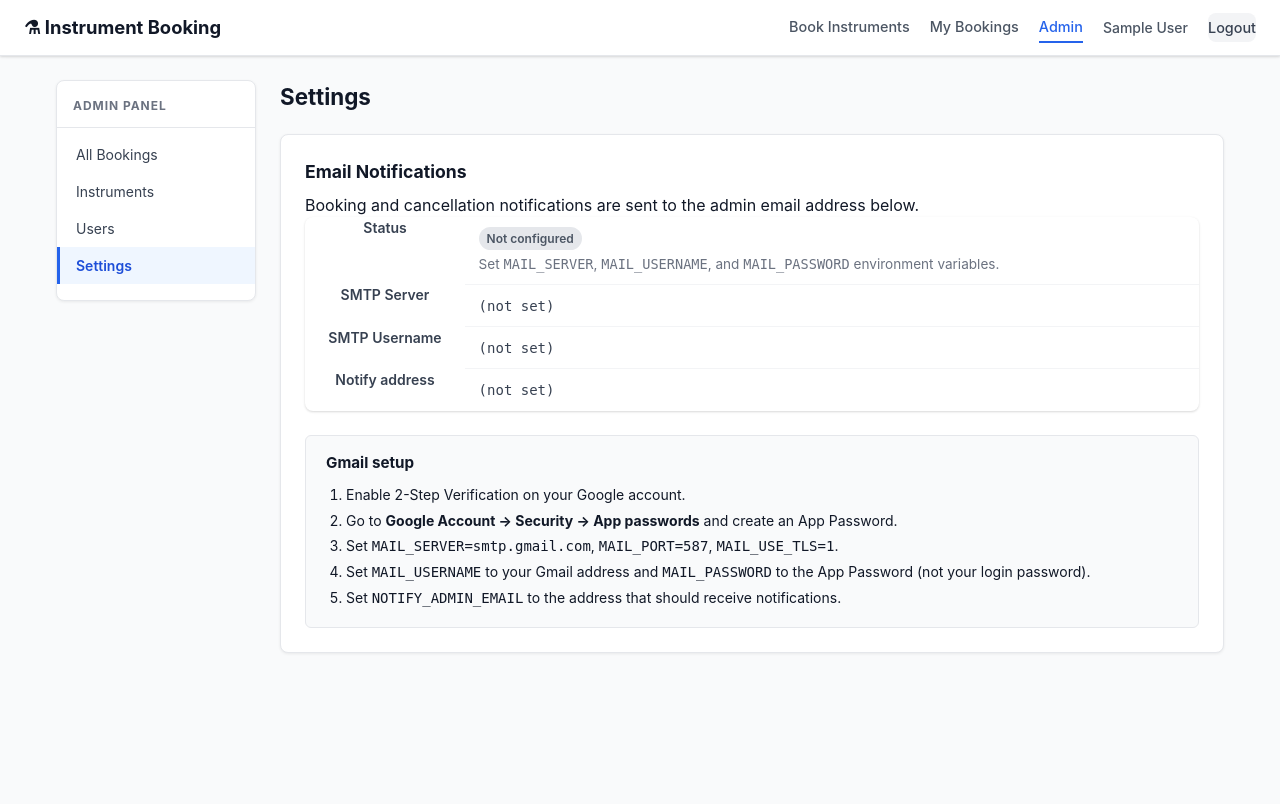
After one commit to alexyudragonsword-collab/Equip_booking, a Flask app: page /admin/settings in a window 1280 px wide. The commit adds this page. Run offline with Flask 3, Linux system fonts and the light colour scheme; a user stored in the database is signed in; tables that the repository leaves empty hold one stand-in row (values such as "Sample post"); some libraries are stand-ins or nearby versions.

Commit message:
Fix email notifications: raise log level and add test-email endpoint
- mailer.py: elevate "not configured" log from DEBUG to WARNING so it
  appears in Railway/Render logs at default INFO+ level
- mailer.py: add synchronous test_send() that returns (ok, message)
  for in-browser SMTP config verification
- routes/admin.py: add /admin/settings page showing MAIL_SERVER,
  MAIL_USERNAME, NOTIFY_ADMIN_EMAIL status (configured/not configured)
- routes/admin.py: add /admin/settings/test-email POST endpoint that
  calls test_send() synchronously and returns JSON result
- templates/admin/settings.html: settings page with config table,
  Send Test Email button, and Gmail App Password setup instructions
- templates/admin/base_admin.html: add Settings link to sidebar nav
- static/css/admin.css: styles for settings page

https://claude.ai/code/session_01PBjjAP9ciJ6e9bw1E5YeK2

```diff
--- a/routes/admin.py
+++ b/routes/admin.py
@@ -4,7 +4,7 @@ from flask import Blueprint, render_template, request, jsonify, abort, current_a
 from flask_login import login_required, current_user
 from extensions import db
 from models import User, Instrument, Booking
-from mailer import notify_booking_cancelled
+from mailer import notify_booking_cancelled, test_send
 
 admin_bp = Blueprint('admin', __name__, url_prefix='/admin')
 
@@ -211,3 +211,32 @@ def delete_user(user_id):
     db.session.delete(user)
     db.session.commit()
     return jsonify({'success': True})
+
+
+@admin_bp.route('/settings')
+@login_required
+@admin_required
+def settings():
+    cfg = current_app.config
+    email_configured = bool(cfg.get('MAIL_SERVER') and cfg.get('MAIL_USERNAME') and cfg.get('MAIL_PASSWORD'))
+    notify_to = cfg.get('NOTIFY_ADMIN_EMAIL') or '(not set)'
+    mail_server = cfg.get('MAIL_SERVER') or '(not set)'
+    mail_username = cfg.get('MAIL_USERNAME') or '(not set)'
+    return render_template(
+        'admin/settings.html',
+        email_configured=email_configured,
+        notify_to=notify_to,
+        mail_server=mail_server,
+        mail_username=mail_username,
+    )
+
+
+@admin_bp.route('/settings/test-email', methods=['POST'])
+@login_required
+@admin_required
+def test_email():
+    to = current_app.config.get('NOTIFY_ADMIN_EMAIL') or current_app.config.get('ADMIN_EMAIL')
+    if not to:
+        return jsonify({'success': False, 'error': 'NOTIFY_ADMIN_EMAIL is not configured.'}), 400
+    ok, message = test_send(current_app._get_current_object(), to)
+    return jsonify({'success': ok, 'message': message})
--- a/static/css/admin.css
+++ b/static/css/admin.css
@@ -73,3 +73,59 @@
   .admin-layout { flex-direction: column; }
   .admin-sidebar { width: 100%; position: static; }
 }
+
+/* ===== Settings page ===== */
+.settings-section {
+  background: #fff;
+  border: 1px solid #e5e7eb;
+  border-radius: 8px;
+  padding: 1.5rem;
+  margin-bottom: 1.5rem;
+  box-shadow: 0 1px 3px rgba(0,0,0,0.07);
+}
+
+.settings-section h2 {
+  font-size: 1.1rem;
+  margin: 0 0 0.5rem;
+}
+
+.settings-table th {
+  width: 160px;
+  font-weight: 600;
+  color: #374151;
+  vertical-align: top;
+}
+
+.settings-hint {
+  display: block;
+  font-size: 0.85rem;
+  color: #6b7280;
+  margin-top: 0.25rem;
+}
+
+.test-email-row {
+  display: flex;
+  align-items: center;
+  gap: 1rem;
+  margin-top: 1rem;
+}
+
+.settings-hint-block {
+  margin-top: 1.5rem;
+  padding: 1rem 1.25rem;
+  background: #f9fafb;
+  border: 1px solid #e5e7eb;
+  border-radius: 6px;
+  font-size: 0.875rem;
+}
+
+.settings-hint-block h3 {
+  font-size: 0.95rem;
+  margin: 0 0 0.5rem;
+}
+
+.settings-hint-block ol {
+  margin: 0;
+  padding-left: 1.25rem;
+  line-height: 1.8;
+}
--- a/templates/admin/base_admin.html
+++ b/templates/admin/base_admin.html
@@ -11,6 +11,7 @@
       <a href="{{ url_for('admin.bookings') }}" {% if request.endpoint == 'admin.bookings' %}class="active"{% endif %}>All Bookings</a>
       <a href="{{ url_for('admin.instruments') }}" {% if request.endpoint == 'admin.instruments' %}class="active"{% endif %}>Instruments</a>
       <a href="{{ url_for('admin.users') }}" {% if request.endpoint == 'admin.users' %}class="active"{% endif %}>Users</a>
+      <a href="{{ url_for('admin.settings') }}" {% if request.endpoint == 'admin.settings' %}class="active"{% endif %}>Settings</a>
     </nav>
   </aside>
   <main class="admin-main">
--- /dev/null
+++ b/templates/admin/settings.html
@@ -0,0 +1,95 @@
+{% extends 'admin/base_admin.html' %}
+{% block title %}Admin – Settings{% endblock %}
+
+{% block admin_content %}
+<div class="admin-page-header">
+  <h1>Settings</h1>
+</div>
+
+<section class="settings-section">
+  <h2>Email Notifications</h2>
+  <p>Booking and cancellation notifications are sent to the admin email address below.</p>
+
+  <table class="data-table settings-table">
+    <tbody>
+      <tr>
+        <th>Status</th>
+        <td>
+          {% if email_configured %}
+            <span class="badge badge-active">Configured</span>
+          {% else %}
+            <span class="badge badge-inactive">Not configured</span>
+            <span class="settings-hint">
+              Set <code>MAIL_SERVER</code>, <code>MAIL_USERNAME</code>, and <code>MAIL_PASSWORD</code> environment variables.
+            </span>
+          {% endif %}
+        </td>
+      </tr>
+      <tr>
+        <th>SMTP Server</th>
+        <td><code>{{ mail_server }}</code></td>
+      </tr>
+      <tr>
+        <th>SMTP Username</th>
+        <td><code>{{ mail_username }}</code></td>
+      </tr>
+      <tr>
+        <th>Notify address</th>
+        <td><code>{{ notify_to }}</code></td>
+      </tr>
+    </tbody>
+  </table>
+
+  {% if email_configured %}
+  <div class="test-email-row">
+    <button class="btn btn-primary" id="btnTestEmail" onclick="sendTestEmail()">Send Test Email</button>
+    <span id="testEmailStatus" class="status-msg" style="display:none"></span>
+  </div>
+  {% endif %}
+
+  <div class="settings-hint-block">
+    <h3>Gmail setup</h3>
+    <ol>
+      <li>Enable 2-Step Verification on your Google account.</li>
+      <li>Go to <strong>Google Account → Security → App passwords</strong> and create an App Password.</li>
+      <li>Set <code>MAIL_SERVER=smtp.gmail.com</code>, <code>MAIL_PORT=587</code>, <code>MAIL_USE_TLS=1</code>.</li>
+      <li>Set <code>MAIL_USERNAME</code> to your Gmail address and <code>MAIL_PASSWORD</code> to the App Password (not your login password).</li>
+      <li>Set <code>NOTIFY_ADMIN_EMAIL</code> to the address that should receive notifications.</li>
+    </ol>
+  </div>
+</section>
+
+{% if email_configured %}
+<script>
+const CSRF = document.querySelector('meta[name="csrf-token"]').content;
+
+function sendTestEmail() {
+  const btn = document.getElementById('btnTestEmail');
+  const status = document.getElementById('testEmailStatus');
+  btn.disabled = true;
+  btn.textContent = 'Sending…';
+  status.style.display = 'none';
+
+  fetch('/admin/settings/test-email', {
+    method: 'POST',
+    headers: { 'X-CSRFToken': CSRF },
+  })
+  .then(r => r.json())
+  .then(data => {
+    btn.disabled = false;
+    btn.textContent = 'Send Test Email';
+    status.textContent = data.message || (data.success ? 'Sent!' : 'Failed.');
+    status.className = `status-msg status-${data.success ? 'success' : 'danger'}`;
+    status.style.display = 'inline-block';
+  })
+  .catch(err => {
+    btn.disabled = false;
+    btn.textContent = 'Send Test Email';
+    status.textContent = `Request failed: ${err.message}`;
+    status.className = 'status-msg status-danger';
+    status.style.display = 'inline-block';
+  });
+}
+</script>
+{% endif %}
+{% endblock %}
```
Also changed, not shown: mailer.py (+47 -1 lines).
